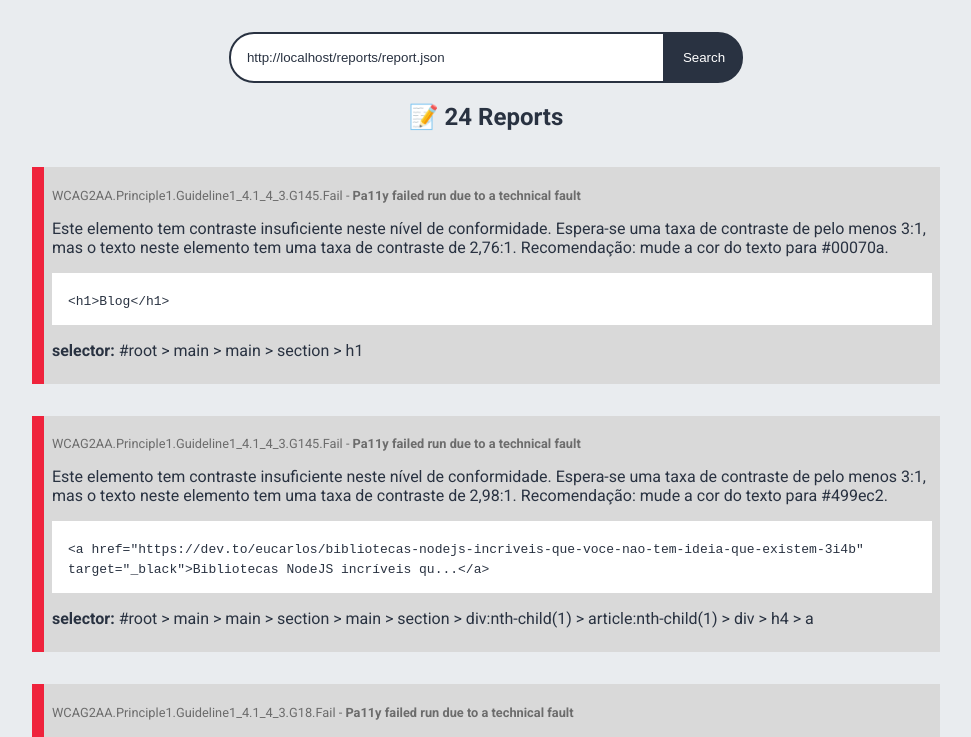
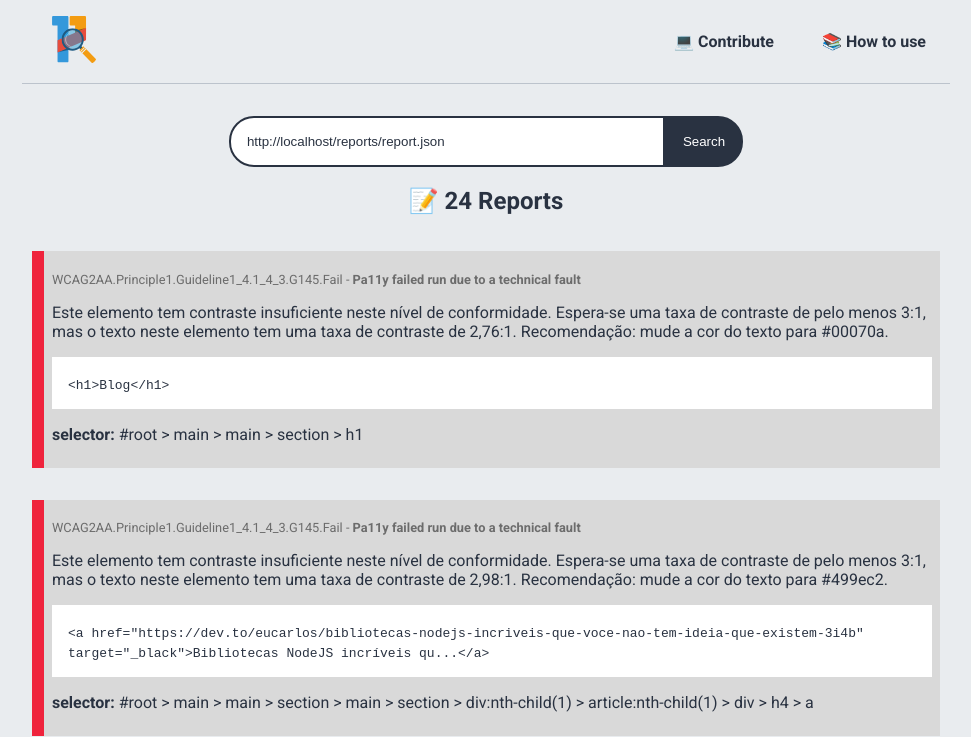
Before and after one commit to EuCarlos/pa11y-viewer, a React (Vite) app: page / in a window 1280 px wide. Shown: the top 737 px of the page, without its empty margins (154-1125 px from the left). Built offline with nearby package versions, Linux system fonts and the light colour scheme.

Commit message:
:hammer: create Header component

```diff
--- a/src/App.tsx
+++ b/src/App.tsx
@@ -2,12 +2,14 @@ import axios from 'axios'
 import { useEffect, useState } from 'react'
 
 import { Report } from './components/Report'
+import { Header } from './components/Header'
+
 import { UID } from './utils/uid'
+import { trucateString } from './utils/trucate_string'
 
 import './styles/globals.sass'
 import './styles/search_reports.sass'
 import { setSearchHistory, getSearchHistory, removeSearchHistory } from './utils/search_history'
-import { trucateString } from './utils/trucate_string'
 
 function App() {
   const getURL = new URL(location.href)
@@ -59,6 +61,7 @@ function App() {
 
   return (
     <div className="App">
+      <Header />
       <div className={'forms'}>
         <input
           type="url"
@@ -82,7 +85,7 @@ function App() {
       <h2>📝 {numberOfReports} Reports</h2>
       {numberOfReports <= 0 ? <div className={'report--not-found'}>No reports found</div>: reports}
 
-      <footer>Created by <a href="https://github.com/EuCarlos/pa11y-viewer">Carlos Alves</a></footer>
+      <footer>Created by <a href="http://carlosalves.now.sh/" target={'_blank'}>Carlos Alves</a></footer>
     </div>
   )
 }
--- /dev/null
+++ b/src/components/Header/index.tsx
@@ -0,0 +1,43 @@
+import { useState } from 'react'
+import '../../styles/menu.sass'
+
+export function Header() {
+    const [toggle, setToggle] = useState(false)
+
+    const handleToggle = () => setToggle(!toggle)
+
+    return (
+        <header>
+            <nav className="navbar">
+                <a href="/" className="nav-logo">
+                    <img
+                        src={`http://${location.host}/assets/Pa11y-Viewer-Logo.svg`}
+                        alt="Logo Pa11y Viewer"
+                        width={50}
+                    />
+                </a>
+                <ul className={`nav-menu ${toggle ? 'active' : ''}`}>
+                    <li className="nav-item">
+                        <a
+                            href="https://github.com/EuCarlos/pa11y-viewer"
+                            target={'_blank'}
+                            className="nav-link">💻 Contribute
+                        </a>
+                    </li>
+                    <li className="nav-item">
+                        <a
+                            href="https://github.com/EuCarlos/pa11y-viewer/wiki/Pa11y-Viewer:-How-to-Use"
+                            target={'_blank'}
+                            className="nav-link">📚 How to use
+                        </a>
+                    </li>
+                </ul>
+                <div className={`hamburger ${toggle ? 'active' : ''}`} onClick={() => handleToggle()}>
+                    <span className="bar"></span>
+                    <span className="bar"></span>
+                    <span className="bar"></span>
+                </div>
+            </nav>
+        </header>
+    )
+}
--- /dev/null
+++ b/src/styles/menu.sass
@@ -0,0 +1,88 @@
+header
+    border-bottom: 1px solid #BCC3CC
+    li
+        list-style: none
+    a
+        text-decoration: none
+
+    .navbar
+        display: flex
+        justify-content: space-between
+        align-items: center
+        padding: 1rem 1.5rem
+        width: 55rem
+
+        .nav-menu
+            display: flex
+            justify-content: space-between
+            align-items: center
+
+            .nav-item
+                margin-left: 3rem
+
+                .nav-link
+                    font-size: 1rem
+                    font-weight: 700
+                    color: #293241
+
+                    &:hover
+                        color: #ef233c
+
+    .hamburger
+        display: none
+
+        .bar
+            display: block
+            width: 25px
+            height: 3px
+            margin: 5px auto
+            -webkit-transition: all 0.3s ease-in-out
+            transition: all 0.3s ease-in-out
+            background-color: #293241
+
+// Laptops
+@media screen and (max-width: 992px)
+    header .navbar
+        width: 45rem
+// Tablets
+@media only screen and (max-width: 768px)
+    header .navbar
+        width: 35rem
+        .nav-menu
+            position: absolute
+            left: -108%
+            top: 4rem
+            flex-direction: column
+            background-color: #fff
+            width: 100%
+            border-radius: 10px
+            text-align: center
+            transition: 0.3s
+            box-shadow: 0 10px 27px rgba(0, 0, 0, 0.05)
+            z-index: 10
+
+            &.active
+                left: 0
+                border-radius: 0
+
+            & .nav-item
+                margin: 1.5rem 0
+
+    header .hamburger
+        display: block
+        cursor: pointer
+
+        &.active .bar
+            &:nth-child(2)
+                opacity: 0
+
+            &:nth-child(1)
+                transform: translateY(8px) rotate(45deg)
+
+            &:nth-child(3)
+                transform: translateY(-8px) rotate(-45deg)
+
+// Phones
+@media screen and (max-width: 600px)
+    header .navbar
+        width: 25rem
```
